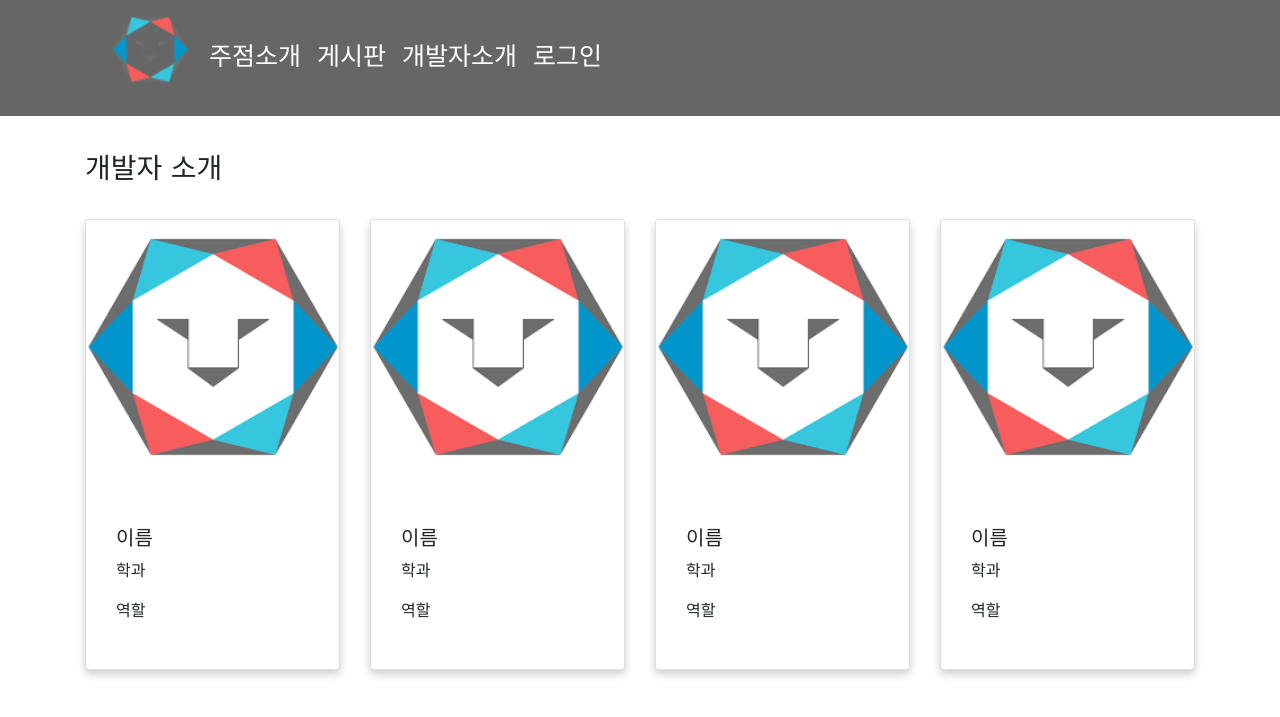
After one commit to kitejun/kpufestival, a Django app: page /developer/ in a window 1280 px wide. The commit adds this page. Shown: the top 717 px of the page. Run offline with Django 3.2, Linux system fonts and the light colour scheme; some libraries are stand-ins or nearby versions.

Commit message:
developer 페이지 추가

```diff
--- a/info/views.py
+++ b/info/views.py
@@ -5,3 +5,6 @@ def temp(request):
 
 def home(request):
     return render(request, 'home.html')
+
+def developer(request):
+    return render(request,'developer.html')
--- a/kpufestival/static/css/styles.css
+++ b/kpufestival/static/css/styles.css
@@ -24,74 +24,23 @@ body{
     font-size: 25px;
 }
 
-/*웹*/
-@media (min-width: 1025px)  {
-div#footer{
-    position: relative;
-    background-color: #323232;
-    color: #ffffff;
-    font-family: 'Nanum Gothic', sans-serif;
-    text-align: left;
-    padding-top: 1%;
-    padding-bottom: 1%;
-    padding-left: 25%;
-    padding-right: 20%;
+/*intro,developer*/
+.card{
+    box-shadow: 0 4px 8px 0 rgba(0,0,0,0.2);
     width: 100%;
-    bottom:0;
-    left:0;
 }
-    /*구조*/
-    #footer>.row{   margin: 1em; position: relative; }
-    .side{ padding: 0;}
-    div.row{ margin: 0em;}
-    .box{ padding: 1%;}
-    .box.row{ padding-bottom: 0;}
-    #rightside{vertical-align: center;}
-    /*글자*/
-    h3.title_m{  font-weight: 700; font-size: 1.2em; margin-right: 1.5em; text-align: left;}
-    h4.title_s{  font-weight: 400; font-size: 1.0em;  margin: 0.5em; margin-left:0;}
-    h5.content{  font-weight: 100; font-size: 0.8em; margin-top: auto; margin-bottom: auto;}
-    .logo{     font-weight: 900;  }
-    /*로고*/
-    .logo{ height: 1.5em; font-size: 2em;}
-    H1.logo{ font-size: 0.7em; margin: 0;}
-    #logo>h5.content{ font-size: 0.8em;}
-    .box#logo{ padding: 0;vertical-align: middle;}
-    .row#logo{ padding:0; align-items: center; width: 30em;}
-    #small{font-size: 0.8em; margin-bottom: 1em; }
-
-}
-/*모바일*/
-@media (max-width: 1025px)  {
-    /*구조*/
-    #footer>.row{   margin: 1em;  }
-    .side{ padding: 0;}
-    div.row{ margin: 0em;}
-    .box{ padding: 1em;}
-    .box.row{padding-left: 1em; padding-top: 1em; }
-    #rightside{vertical-align: center;}
-    /*글자*/
-    h3.title_m{  font-weight: 700; font-size: 2.0em; margin-right: 1.5em; text-align: left;}
-    h4.title_s{  font-weight: 400; font-size: 1.5em; margin-right: 0.5em;}
-    h5.content{  font-weight: 100; font-size: 1em; margin-top: auto; margin-bottom: auto;}
-    .logo{     font-weight: 900;  }
-    /*로고*/
-    .logo{ height: 1.2em; font-size: 3em;}
-    H1.logo{ font-size: 2.5em; margin: 0;height: 1em;}
-    #logo_{padding: 0}
-    #logo>h5.content{ font-size: 1em;}
-    .box#logo{ padding: 0;vertical-align: middle;}
-    .row#logo{ padding:0; align-items: center; width: 30em;}
-    #small{font-size: 1em; margin-bottom: 1em;}
+.intro_content{
+    margin:30px;
 }
 
 /*로그인,회원가입*/
 /*카드*/
 .card-body{
-    background-color: rgba(255, 255, 255, 0.5);
+    padding: 60px;
+}
+#login-box{
     border: 1px solid #BDBDBD;
     border-radius: 5px;
-    padding: 60px;
 }
 /*폼태그*/
 .form-control:focus{
@@ -153,7 +102,4 @@ div#footer{
         margin-right: 5%;
         height: 1200px;
     }
-    .card-body{
-    height: 1200px;
-    }
 }
--- a/kpufestival/templates/base.html
+++ b/kpufestival/templates/base.html
@@ -25,16 +25,13 @@
     <div class="collapse navbar-collapse" id="navbarResponsive">
       <ul class="navbar-nav">
         <li class="nav-item">
-          <a name="nav"class="nav-link js-scroll-trigger" href="#" style="color: white;">축제소개</a>
-        </li>
-        <li class="nav-item">
           <a class="nav-link js-scroll-trigger" href="introduce" style="color: white;">주점소개 </a>
         </li>
         <li class="nav-item">
           <a class="nav-link js-scroll-trigger" href="board" style="color: white;">게시판 </a>
         </li>
         <li class="nav-item">
-          <a class="nav-link js-scroll-trigger" href="#" style="color: white;">개발자소개</a>
+          <a class="nav-link js-scroll-trigger" href="developer" style="color: white;">개발자소개</a>
         </li>
         <li class="nav-item">
           <a class="nav-link js-scroll-trigger" href="login" style="color: white;">로그인</a>
--- /dev/null
+++ b/kpufestival/templates/developer.html
@@ -0,0 +1,59 @@
+<!--학과,동아리별 주점소개페이지입니다-->
+{%extends 'base.html'%}
+<style>
+
+</style>
+{% block content %}
+{% load staticfiles %}
+<div class="container" style="margin-top:12%; margin-bottom: 12%">
+  <h3>개발자 소개</h3>
+  <br>
+  <div class="row">
+  <div class = "col-sm">
+    <div class="card">
+        <img class="card-img-top h-img" src="{%static 'img/user.png'%}">
+        <br>
+        <div class="intro_content">
+        <h5>이름</h5>
+        <p>학과</p>
+        <p>역할</p>
+        </div>
+    </div>
+   </div>
+   <div class = "col-sm">
+    <div class="card">
+        <img class="card-img-top h-img" src="{%static 'img/user.png'%}">
+        <br>
+        <div class="intro_content">
+        <h5>이름</h5>
+        <p>학과</p>
+        <p>역할</p>
+        </div>
+    </div>
+   </div>
+   <div class = "col-sm">
+    <div class="card">
+        <img class="card-img-top h-img" src="{%static 'img/user.png'%}">
+        <br>
+        <div class="intro_content">
+        <h5>이름</h5>
+        <p>학과</p>
+        <p>역할</p>
+        </div>
+    </div>
+   </div>
+   <div class = "col-sm">
+    <div class="card">
+        <img class="card-img-top h-img" src="{%static 'img/user.png'%}">
+        <br>
+        <div class="intro_content">
+        <h5>이름</h5>
+        <p>학과</p>
+        <p>역할</p>
+        </div>
+    </div>
+   </div>
+  </div>
+  <br><br>
+</div>
+{% endblock %}
--- a/kpufestival/templates/login.html
+++ b/kpufestival/templates/login.html
@@ -1,4 +1,4 @@
-<!--베이스입니다-->
+<!--로그인입니다-->
 {% extends 'base.html'%}
 {% load staticfiles %}
 
@@ -7,7 +7,7 @@
 <body>
  <div class="wrapper">
   <div class="container">
-   <div class="card-body">
+   <div class="card-body" id="login-box">
     <div class="container">
       <img class="img" src="{% static 'img/logo.png' %}" />
       <!--로고는 추후 변경 또는 텍스트로 대체-->
@@ -33,6 +33,7 @@
         <input type="submit" value="로그인" class="btn btn-primary justify-content-center" style="display: flex" />
       </div>
       </form>
+      <!--signup으로 링크걸어주세요-->
       <p class="sign_up_p">아직 회원이 아니라면? <a class="sign_up_link" href="#">회원가입</a></p>
 
       <div class="login-btn-container" >
@@ -40,7 +41,6 @@
         <img class="login-img" style="margin-left: 5px;"src="{% static 'img/kakao_btn.png' %}" />
         <img class="login-img" style="width: 80px;" src="{% static 'img/google_btn.png' %}" />
       </div>
-      <!--signup으로 링크걸어주세요-->
       </div>
     </div>
   </div>
--- a/kpufestival/templates/signup.html
+++ b/kpufestival/templates/signup.html
@@ -9,7 +9,7 @@
 <body>
  <div class="wrapper">
   <div class="container">
-   <div class="card-body">
+   <div class="card-body" id="login-box">
     <div class="container">
       <img class="img" src="{% static 'img/logo.png' %}" />
       <!--로고는 추후 변경 또는 텍스트로 대체-->
--- a/kpufestival/urls.py
+++ b/kpufestival/urls.py
@@ -12,5 +12,6 @@ urlpatterns = [
     path('board/',board.views.board,name="board"),
     path('detail/',board.views.detail,name="detail"),
     path('introduce/',board.views.introduce,name="introduce"),
+    path('developer/',info.views.developer,name="developer"),
 
 ]
```
Also changed, not shown: kpufestival/templates/detail.html (+6 -3 lines), kpufestival/templates/introduce.html (+6 -6 lines).
